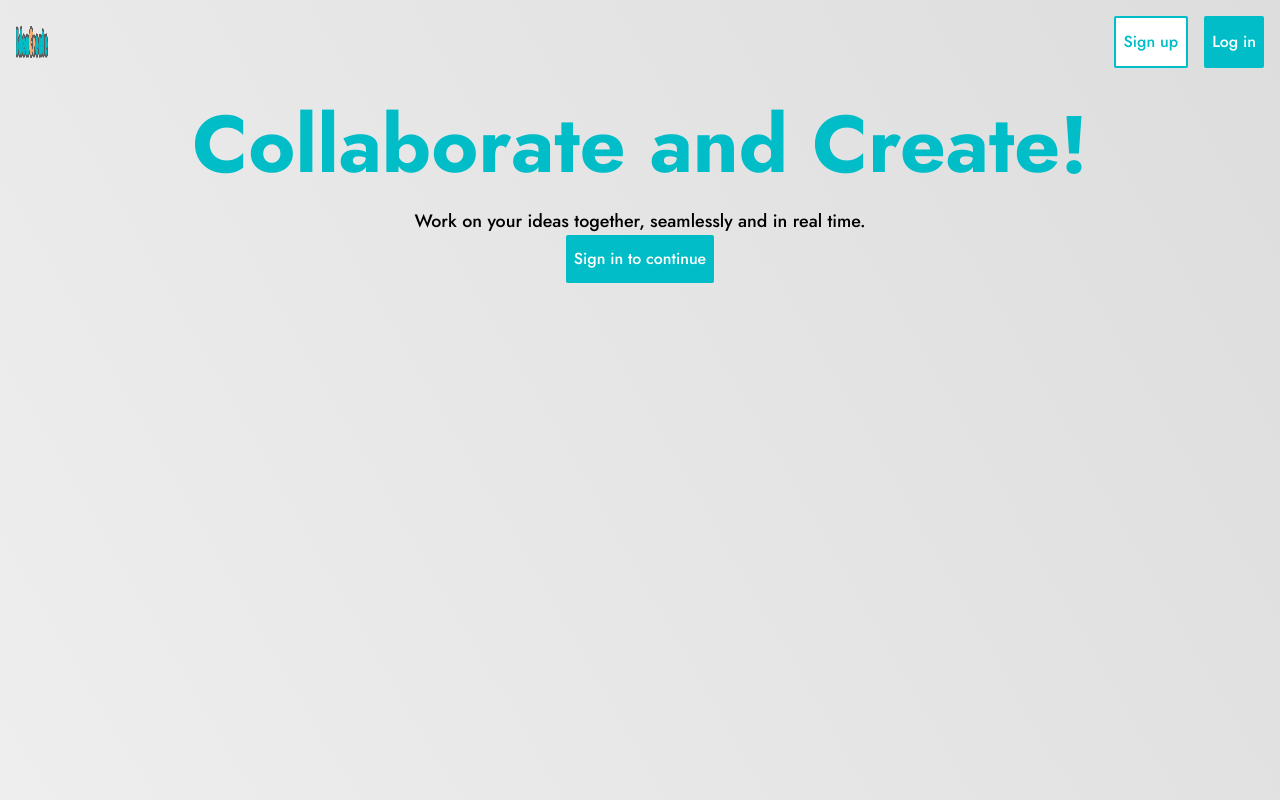
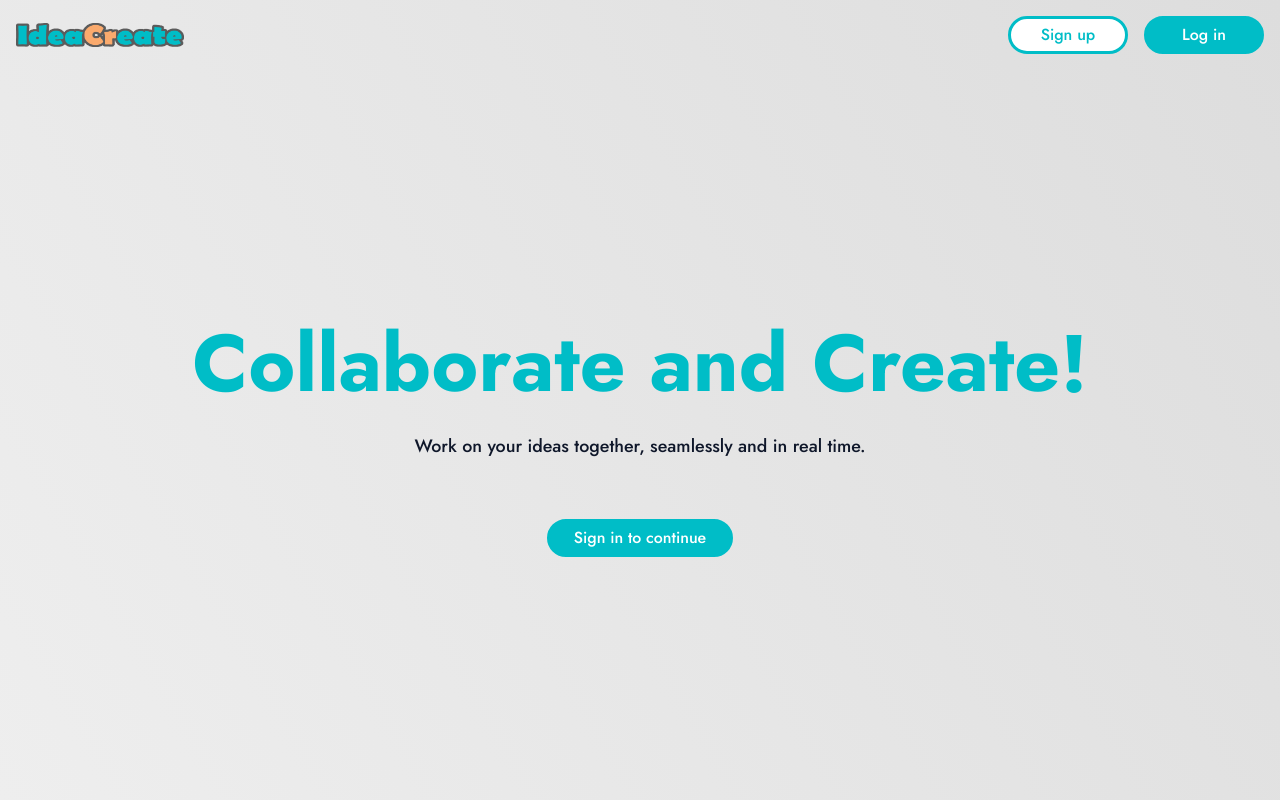
Before and after one commit to asitha-navaratne/idea-create-frontend, a Next.js app: page / in a window 1280 px wide. Built offline with nearby package versions, Linux system fonts and the light colour scheme.

Commit message:
Moved all styles to Tailwind

```diff
--- a/app/globals.css
+++ b/app/globals.css
@@ -10,7 +10,7 @@
   --color-success: #6ed08f;
   --color-warning: #f3d46e;
   --color-error: #ff8888;
-  --color-text: #0f172a;
+  --color-text-color: #0f172a;
 
   /* Paddings */
   --padding-xs: 0.25rem;
--- a/app/layout.tsx
+++ b/app/layout.tsx
@@ -14,8 +14,8 @@ export default function RootLayout({
   children: React.ReactNode;
 }>) {
   return (
-    <html lang="en" className="font-sans h-100%">
-      <body className="m-0 flex flex-col">
+    <html lang="en" className="font-sans h-screen">
+      <body className="m-0 flex flex-col h-screen">
         <Header />
         {children}
       </body>
--- a/app/page.tsx
+++ b/app/page.tsx
@@ -2,11 +2,11 @@ import Button from "@/components/Button";
 
 export default function Home() {
   return (
-    <div className="min-h-0 flex flex-1 flex-col items-center justify-center">
-      <h1 className="text-primary text-[clamp(2rem,10vw,5rem)] font-bold text-center mb-1">
+    <div className="flex-1 flex flex-col items-center justify-center px-lg">
+      <h1 className="text-primary text-[clamp(2rem,10vw,5rem)] font-bold text-center mb-8 sm:mb-5 leading-tight">
         Collaborate and Create!
       </h1>
-      <h2 className="text-center text-[clamp(1rem,1.4vw,2rem)] font-medium">
+      <h2 className="text-center text-[clamp(1rem,1.4vw,2rem)] font-medium mb-15 text-text-color">
         Work on your ideas together, seamlessly and in real time.
       </h2>
       <Button>Sign in to continue</Button>
--- a/components/Button/Button.tsx
+++ b/components/Button/Button.tsx
@@ -4,10 +4,10 @@ const Button = (props: ButtonProps) => {
   return (
     <button
       {...props}
-      className={`font-medium min-w-2 px-2 py-3 rounded-xs border-primary ${
+      className={`font-medium min-w-30 px-lg py-xs rounded-3xl border-primary border-3 cursor-pointer ${
         props.variant === "secondary"
-          ? "text-primary bg-white border-2"
-          : "text-white bg-primary"
+          ? "bg-white text-primary"
+          : "bg-primary text-white"
       }`}
     >
       {props.children}
--- a/components/Header/Header.tsx
+++ b/components/Header/Header.tsx
@@ -7,10 +7,10 @@ import Button from "../Button";
 const Header = () => {
   return (
     <header className="p-4 flex justify-between items-center">
-      <div className="relative h-8 w-8">
+      <div className="relative h-6 w-42">
         <Image src={logo} sizes="300px" fill alt="IdeaCreate Logo" />
       </div>
-      <div className="flex gap-4">
+      <div className="flex gap-4 [&>*:first-child]:hidden sm:[&>*:first-child]:block">
         <Button variant="secondary">Sign up</Button>
         <Button>Log in</Button>
       </div>
--- a/package.json
+++ b/package.json
@@ -2,6 +2,7 @@
   "name": "idea-create-frontend",
   "version": "0.1.0",
   "private": true,
+  "type": "module",
   "scripts": {
     "dev": "next dev",
     "build": "next build",
```
